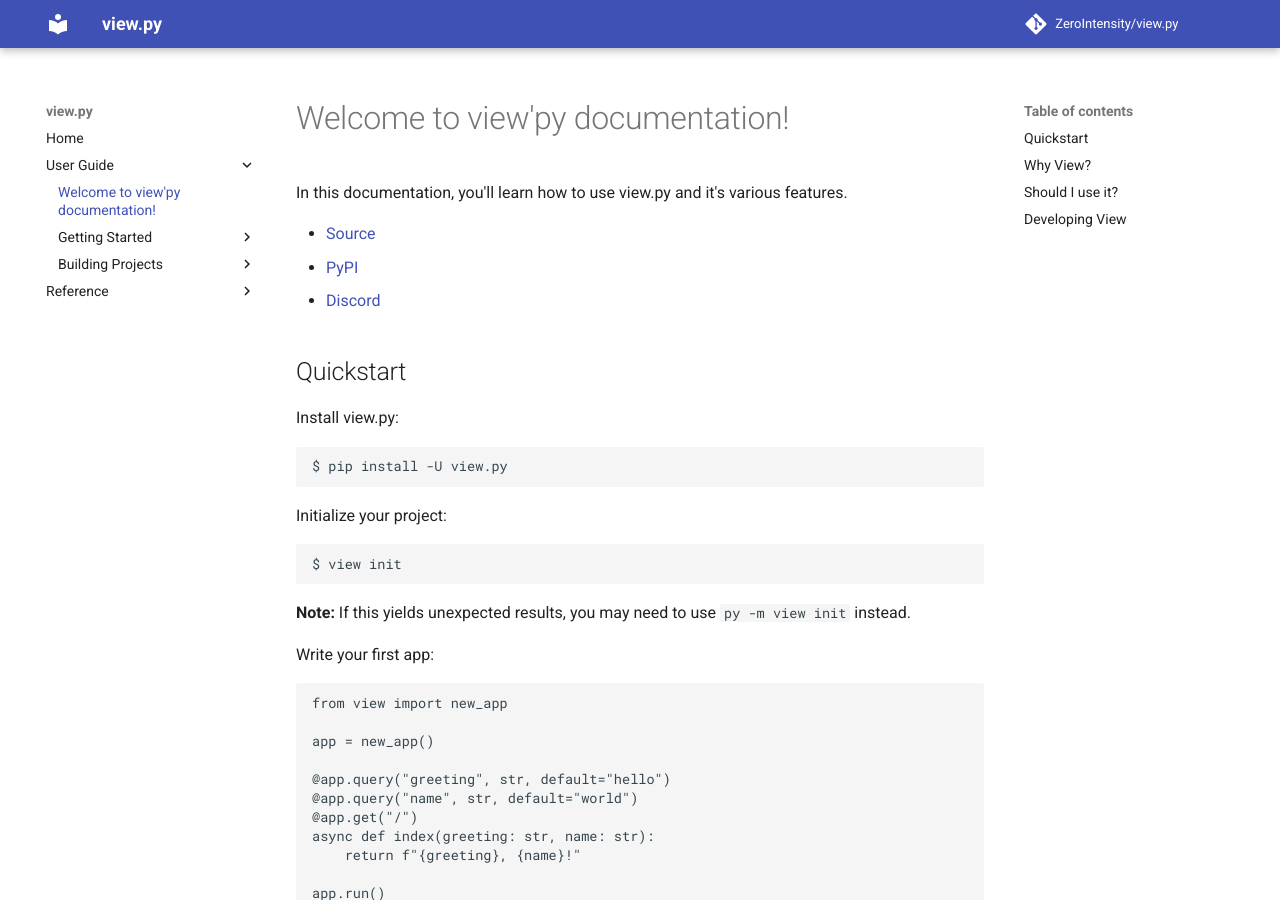
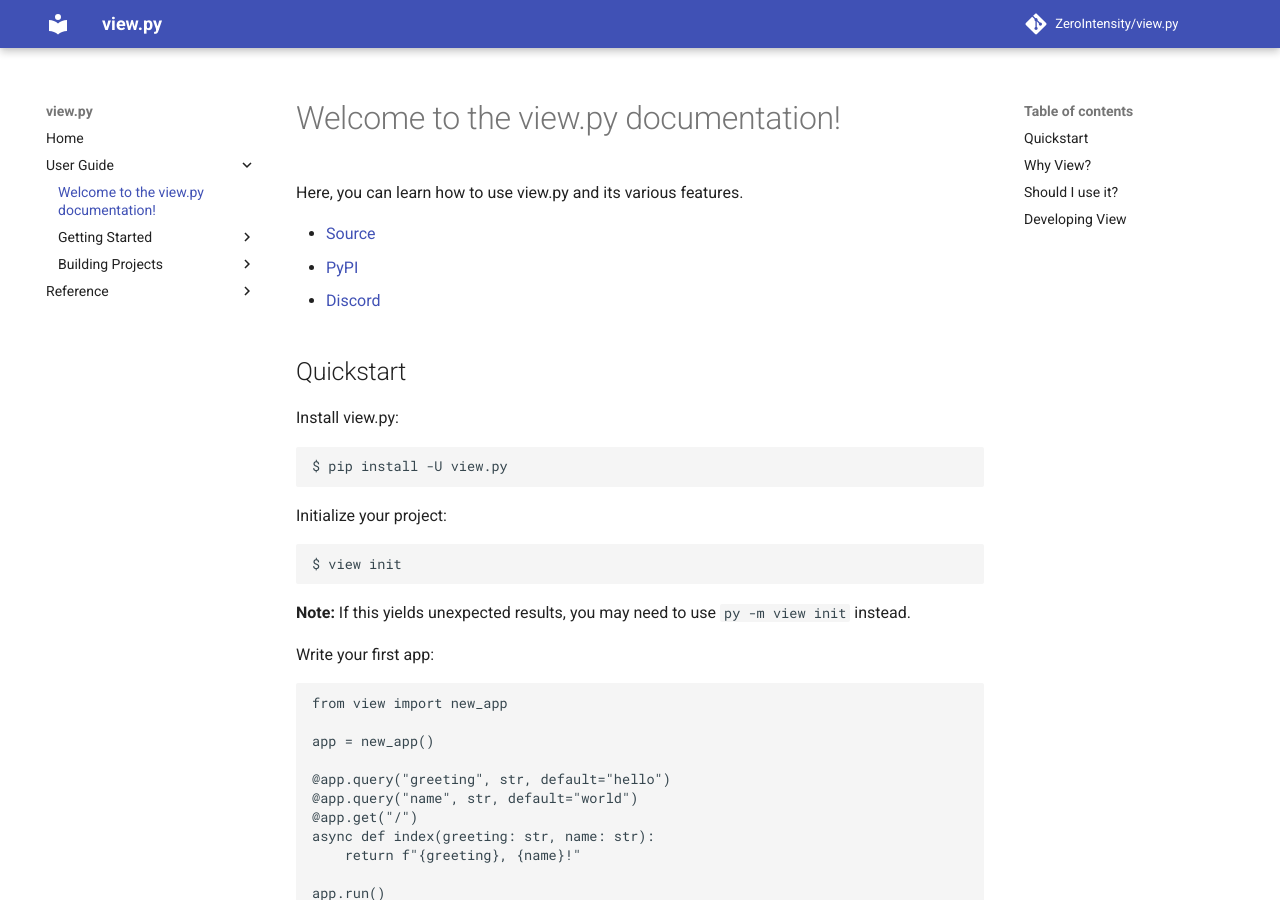
Before and after one commit to ZeroIntensity/view.py, an MkDocs documentation site: the page built from docs/user-guide/index.md, in a window 1280 px wide and 900 px high. Built offline with MkDocs 1.6.1 and Material for MkDocs 9.7.7, drawn with Linux system fonts in a browser that asks for light colours; comment, search, counter and statistics services are not loaded.

Commit message:
Fix a few small typos

```diff
--- a/docs/user-guide/index.md
+++ b/docs/user-guide/index.md
@@ -1,6 +1,6 @@
-# Welcome to view'py documentation!
+# Welcome to the view.py documentation!
 
-In this documentation, you'll learn how to use view.py and it's various features.
+Here, you can learn how to use view.py and its various features.
 
 - [Source](https://github.com/ZeroIntensity/view.py)
 - [PyPI](https://pypi.org/project/view.py)
```
